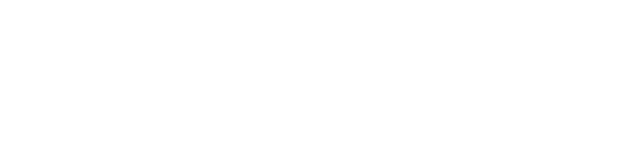
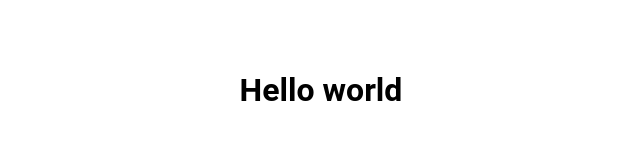
Before and after one commit to blueriver212/homeadvisor, a plain HTML site: page front-end/index.html in a window 1280 px wide. Shown: the whole page, without its empty margins (319-959 px from the left). Drawn offline with Linux system fonts and the light colour scheme.

Commit message:
placeholder title added

```diff
--- a/front-end/index.html
+++ b/front-end/index.html
@@ -9,5 +9,9 @@
 </head>
 <body>
 
+    <div class="title">
+        <h1>Hello world</h1>
+        </div>
+
 </body>
 </html>
--- a/front-end/style.css
+++ b/front-end/style.css
@@ -0,0 +1,13 @@
+*{
+    text-align: center;
+    font-family: 'Roboto', sans-serif;
+}
+
+
+.title{
+    position: absolute;
+    top: 50px;
+    bottom: 50px;
+    right: 50px;
+    left: 50px;
+}
```
